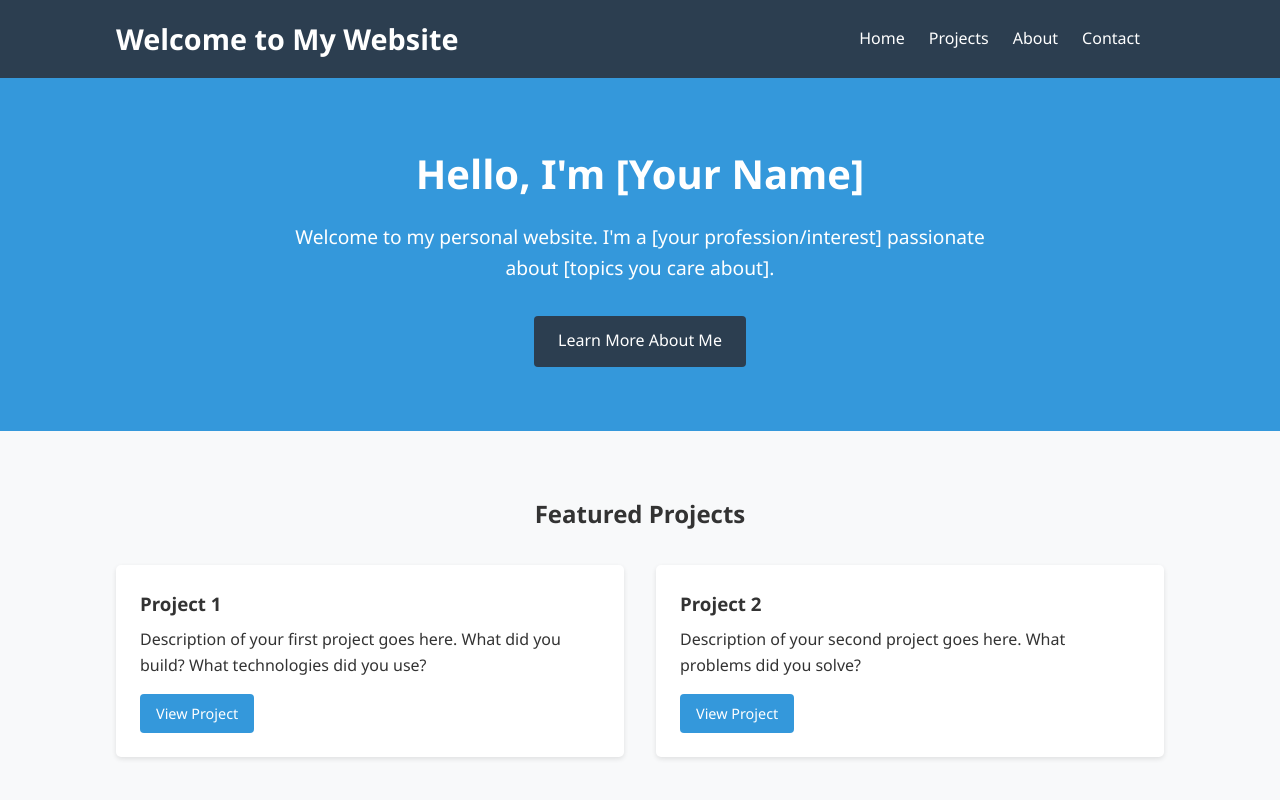
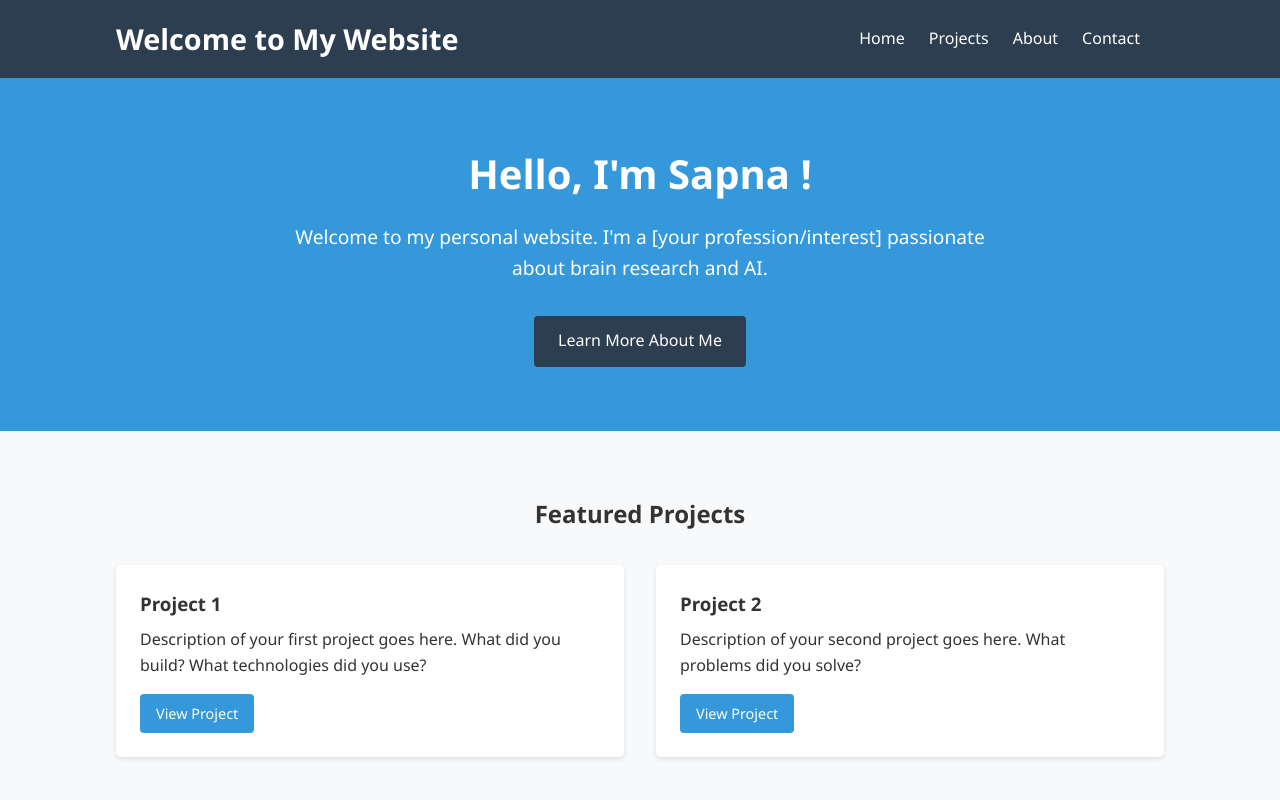
Before and after one commit to Sap27/Sap27.github.io, a plain HTML site: page index.html in a window 1280 px wide. Shown: the top 800 px of the page. Drawn offline with Linux system fonts and the light colour scheme.

Commit message:
Update index.html

```diff
--- a/index.html
+++ b/index.html
@@ -24,8 +24,8 @@
     <main>
         <section class="hero">
             <div class="container">
-                <h2>Hello, I'm [Your Name]</h2>
-                <p>Welcome to my personal website. I'm a [your profession/interest] passionate about [topics you care about].</p>
+                <h2>Hello, I'm Sapna !</h2>
+                <p>Welcome to my personal website. I'm a [your profession/interest] passionate about brain research and AI.</p>
                 <a href="about.html" class="btn">Learn More About Me</a>
             </div>
         </section>
```
